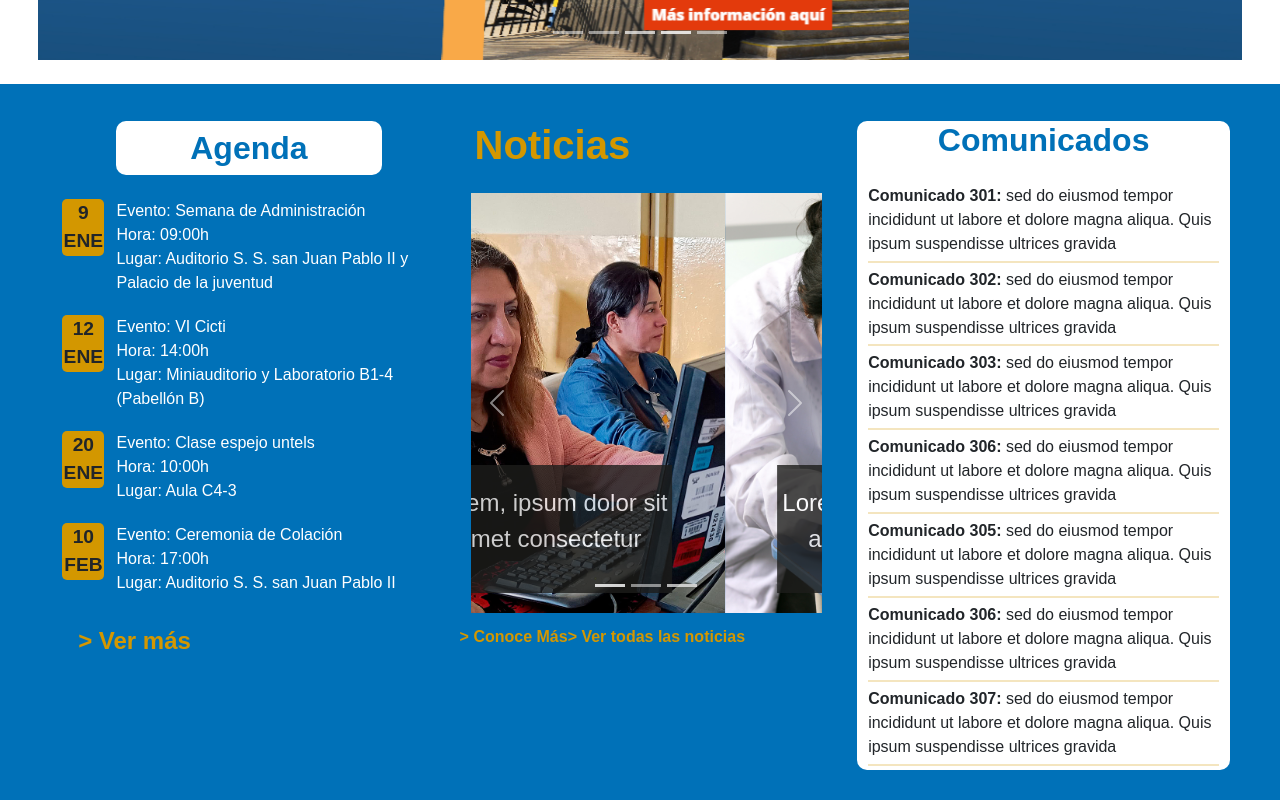
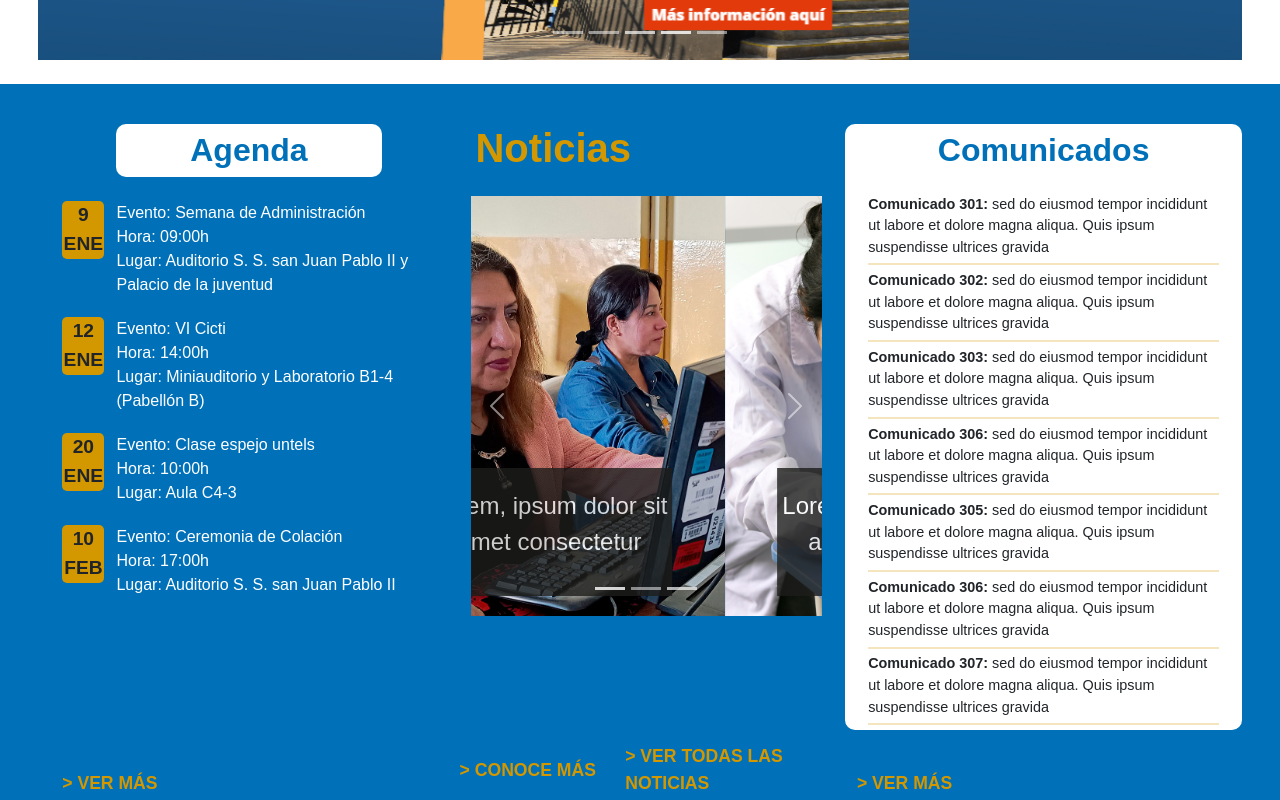
Before and after one commit to SergioCallanPerez/UntelsWebFrontend, a React (Vite) app: page / in a window 1280 px wide. Shown: the part 400-1200 px from the top of the page. Built offline with nearby package versions, Linux system fonts and the light colour scheme.

Commit message:
See more row

```diff
--- a/src/main/pages/main/announcements.jsx
+++ b/src/main/pages/main/announcements.jsx
@@ -14,25 +14,53 @@ export default function Announcements() {
         <section className='py-4'>
             <Container fluid>
                 <Row className='announcements-container'>
-                    <Col xs={12} md={4}>
+                    <Col xs={12} md={4} className='d-flex flex-column'>
+                        <Row>
                             <div className='background-schedule'>
                                 <h2 className='mb-4 on-background-light agenda'>Agenda</h2>
                             </div>
+                        </Row>
+                        <Row className='flex-grow-1'>
+                            <Schedule />
+                        </Row>
+                        <Row className='mt-auto see-more-row'>
+                            <a className= "see-more" href="#Agenda">{'>'} Ver más</a>
+                        </Row>
 
 
-                        <Schedule />
+
 
                     </Col>
 
-                    <Col xs={12} md={4}>
+                    <Col xs={12} md={4} className='d-flex flex-column'>
+                        <Row>
                             <h2 className='mb-4 news'>Noticias</h2>
+                        </Row>
+                        <Row className='flex-grow-1'>
                             <News />
+                        </Row>
+                        <Row className='mt-auto justify-content-between align-items-center more-news-row'>
+                            <Col md={5} sm={5} lg={5}>
+                                <a className= "more-see link" id="morelink1" href="#Conoce-Más">{'>'} Conoce Más</a>
+                            </Col>
+                            <Col md={7} sm={7} lg={7}>
+                               <a className= "more-see link" id='morelink2' href="#Noticias">{'>'} Ver todas las noticias</a>
+                            </Col>
+
+
+                        </Row>
+
                     </Col>
                     <Col xs={12} md={4}>
+                        <Row>
                             <div className='communications-background'>
                                 <h2 className='mb-4 on-background-light communications-title'>Comunicados</h2>
                                 <Communications />
                             </div>
+                        </Row>
+                        <Row>
+                            <a className= "see-more" href="#Comunicados">{'>'} Ver más</a>
+                        </Row>
 
                     </Col>
                 </Row>
--- a/src/main/pages/main/news.jsx
+++ b/src/main/pages/main/news.jsx
@@ -47,10 +47,6 @@ export default function News() {
 
                 ))}
             </Carousel>
-            <div className='more-row' >
-                <a md={6} className= "more-see" href="#Noticias">{'>'} Conoce Más</a>
-                <a md={6} className= "more-see" href="#Noticias">{'>'} Ver todas las noticias</a>
-            </div>
 
         </section>
 
--- a/src/main/pages/main/schedule.jsx
+++ b/src/main/pages/main/schedule.jsx
@@ -6,7 +6,7 @@ import Col from 'react-bootstrap/Col';
 function Event({day,month,description,time,place}){
     return(
         <Row className='event-row'>
-            <Col className='background-date' xs={3} md={2}>
+            <Col className='background-date' xs={3} sm={2} md={3} lg={2}>
                 <div className='date-column'>
                     <Row className='date'>{day}</Row>
                     <Row className='date'>{month}</Row>
@@ -49,9 +49,6 @@ export default function Schedule() {
                     place={event.place}
                 />
             ))}
-            <Row>
-                <a className= "see-more" href="#Noticias">{'>'} Ver más</a>
-            </Row>
         </Col>
     );
 
--- a/src/main/styles/announcements.css
+++ b/src/main/styles/announcements.css
@@ -2,6 +2,7 @@
     background-color: var(--primary-light);
     padding-left: 4%;
     padding-right: 3%;
+    padding-bottom: 0.5%;
 }
 
 .background-schedule{
@@ -34,4 +35,28 @@
 .communications-title{
     text-align: center;
     font-weight: bold;
+    padding-top: 2%;
 }
+
+.see-more-row{
+    padding-top: auto;
+}
+.more-news-row{
+    display: flex;
+    justify-content: space-between;
+}
+.see-more{
+    color: var(--untels-mustard);
+    text-decoration: none;
+    font-weight: bold;
+    text-transform: uppercase;
+    font-size: 110%;
+}
+.link{
+    color: var(--untels-mustard);
+    text-decoration: none;
+    font-weight: bold;
+    font-size: 110%;
+    text-transform: uppercase;
+
+}
--- a/src/main/styles/communications.css
+++ b/src/main/styles/communications.css
@@ -2,7 +2,7 @@
     padding: 0% 3%;
 }
 .communications-text{
-    font-size: 100%;
+    font-size: 90%;
 }
 
 
--- a/src/main/styles/news.css
+++ b/src/main/styles/news.css
@@ -13,10 +13,3 @@
 .more-row{
     margin: 3% 0%;
 }
-.more-see{
-    color: var(--untels-mustard);
-    text-decoration: none;
-    font-weight: bold;
-    font-size: 100%;
-    margin: 0% 0%;
-}
--- a/src/main/styles/schedule.css
+++ b/src/main/styles/schedule.css
@@ -22,10 +22,3 @@
 .description-container{
     color: var(--on-primary-color);
 }
-.see-more{
-    color: var(--untels-mustard);
-    text-decoration: none;
-    font-weight: bold;
-    font-size: 150%;
-    margin: 2% 4%;
-}
```
Lines whose indentation alone changed are shown as unchanged.
